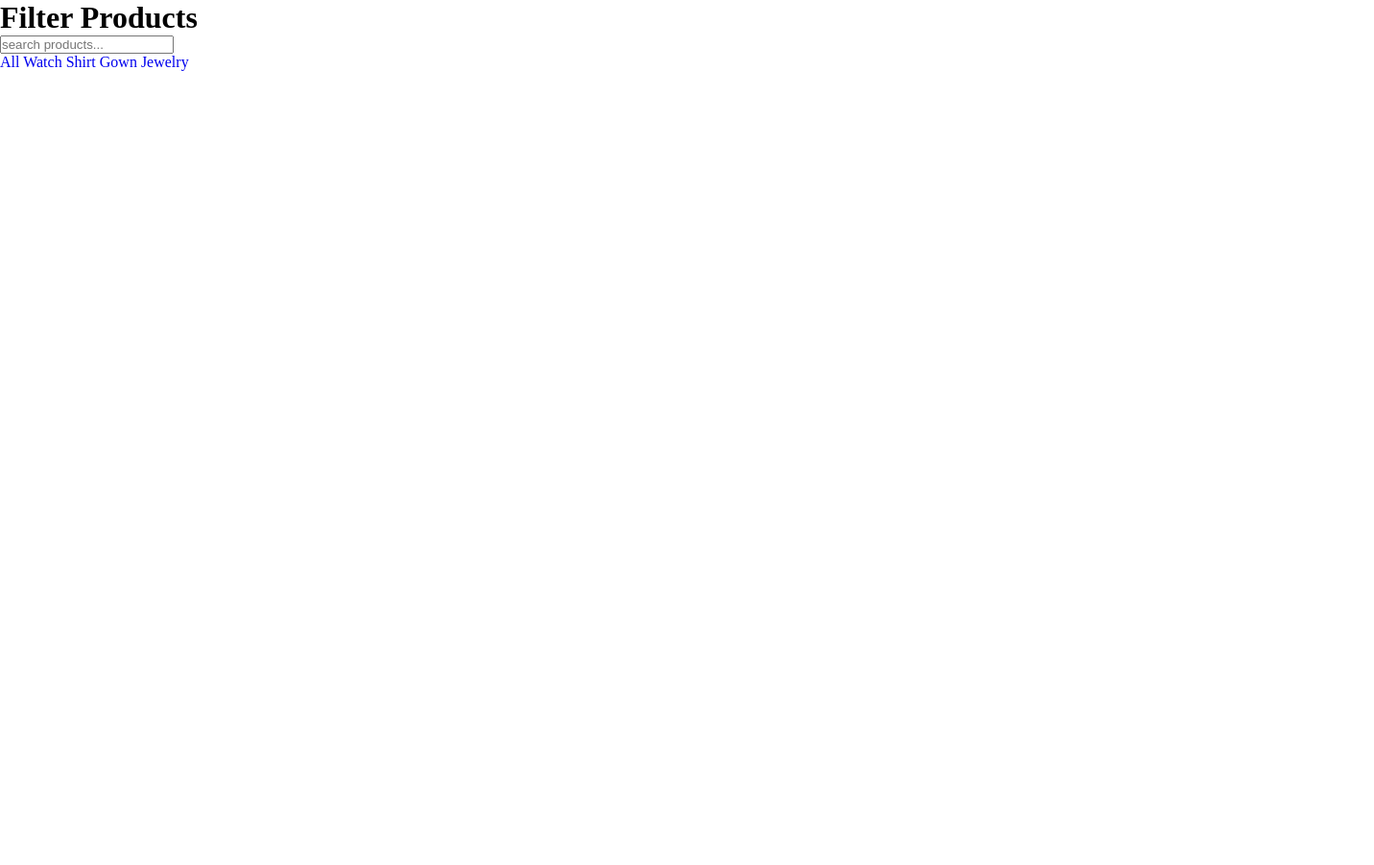
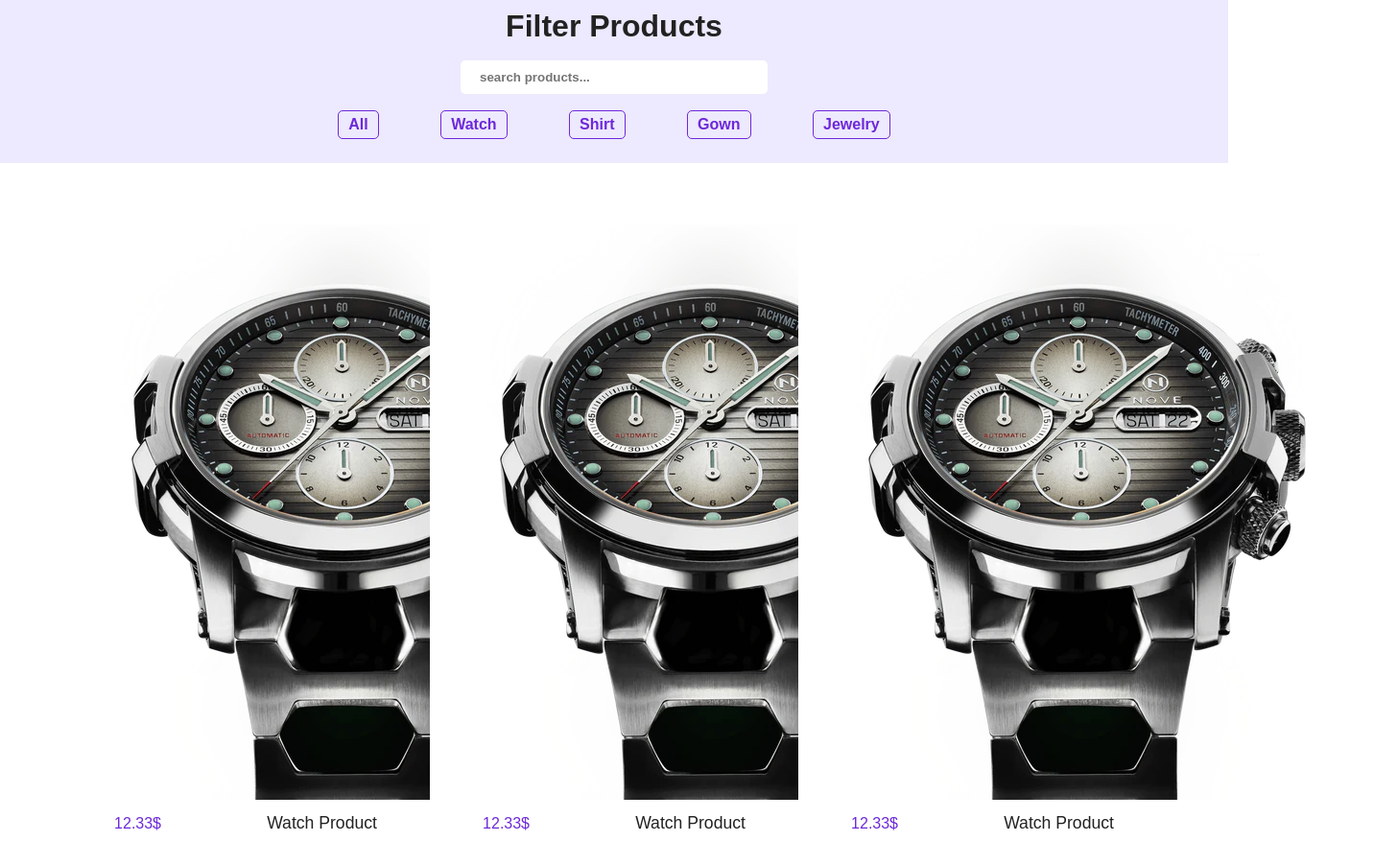
Before and after one commit to webnook/search-and-filter, a plain HTML site: page index.html in a window 1280 px wide. Shown: the whole page at 96% size, 1432 px wide, since content can reach past the window. Before the commit the page ends 800 px from the top, so only its background shows below. Drawn offline with Linux system fonts and the light colour scheme.

Commit message:
header and single product styling

```diff
--- a/index.html
+++ b/index.html
@@ -8,6 +8,7 @@
   </head>
   <body>
     <header>
+      <div class="header">
         <h1>Filter Products</h1>
         <div class="search-box">
           <form>
@@ -21,7 +22,39 @@
           <a href="#" class="btn" data-filter>Gown</a>
           <a href="#" class="btn" data-filter>Jewelry</a>
         </div>
+      </div>
     </header>
-    <script src="./app.js"></script>
+    <section class="products">
+      <div class="products-center">
+        <div class="product">
+          <div class="img-container">
+            <img src="./assets/images/watch.webp" alt="p-1" />
+          </div>
+          <div class="product-desc">
+            <p class="product-price">12.33$</p>
+            <p class="product-title">Watch Product</p>
+          </div>
+        </div>
+        <div class="product">
+          <div class="img-container">
+            <img src="./assets/images/watch.webp" alt="p-1" />
+          </div>
+          <div class="product-desc">
+            <p class="product-price">12.33$</p>
+            <p class="product-title">Watch Product</p>
+          </div>
+        </div>
+        <div class="product">
+          <div class="img-container">
+            <img src="./assets/images/watch.webp" alt="p-1" />
+          </div>
+          <div class="product-desc">
+            <p class="product-price">12.33$</p>
+            <p class="product-title">Watch Product</p>
+          </div>
+        </div>
+      </div>
+    </section>
+    <script src="./app.js" type="module"></script>
   </body>
 </html>
--- a/style.css
+++ b/style.css
@@ -1,9 +1,108 @@
-*,::before,::after{
-    padding: 0;
-    margin: 0;
-    list-style: none;
-    text-decoration: none;
+*,
+::before,
+::after {
+  padding: 0;
+  margin: 0;
+  box-sizing: border-box;
+  list-style: none;
+  text-decoration: none;
 }
-:root{
-    --primary-color:#
+:root {
+  --primary-color: #6d28d9;
+  --secondary-color: #ede9fe;
+  --main-white: #fff;
+  --main-black: #222;
+  --main-grey: #7c7c7c;
+  --main-spacing: 0.1rem;
+  --main-transition: all 0.3s linear;
+  --main-red: #db2777;
+  --body-color: #f6f6f6f;
 }
+body {
+  position: relative;
+  color: var(--main-black);
+  background: var(--main-white);
+  font-family: sans-serif;
+  background-color: var(--body-color);
+}
+.header {
+  position: sticky;
+  top: 0;
+  width: 100%;
+  height: 170px;
+  background-color: var(--secondary-color);
+  display: flex;
+  flex-direction: column;
+  justify-content: space-around;
+  align-items: center;
+  z-index: 10;
+  padding-bottom: 1rem;
+}
+#search {
+  border: none;
+  outline: none;
+  border-radius: 5px;
+  padding: 10px 20px;
+  font-weight: bold;
+  width: 20rem;
+}
+#search:focus {
+  border: 2px solid var(--primary-color);
+}
+.filter-box {
+  display: flex;
+  justify-content: space-around;
+  width: 50%;
+}
+.filter-box a {
+  display: block;
+  color: var(--primary-color);
+  border: 1px solid var(--primary-color);
+  font-weight: bold;
+  border-radius: 5px;
+  padding: 5px 10px;
+}
+.filter-box a:hover {
+  background-color: var(--primary-color);
+  color: var(--main-white);
+}
+.products {
+  padding: 4rem 0;
+}
+.products-center {
+  width: 90vw;
+  margin: 0 auto;
+  max-width: 1170px;
+  display: grid;
+  grid-template-columns: repeat(auto-fit, minmax(260px, 1fr));
+}
+.product {
+  display: flex;
+  flex-direction: column;
+  align-items: center;
+  border-radius: 8px;
+  background-color: var(--main-white);
+  padding-bottom: 1rem;
+}
+.img-container {
+  display: block;
+  width: 100%;
+  min-height: 12rem;
+  border-radius: 8px 8px 0 0;
+}
+.product-desc {
+  margin-top: 10px;
+  width: 100%;
+  display: flex;
+  flex-direction: row;
+  justify-content: space-around;
+  align-items: center;
+}
+.product-price {
+  color: var(--primary-color);
+}
+.product-title {
+  color: var(--main-black);
+  font: bold;
+  font-size: 1.1rem;
+}
```
Also changed, not shown: assets/images/1.png (added), assets/images/watch.webp (added). Lines whose indentation alone changed are shown as unchanged.
